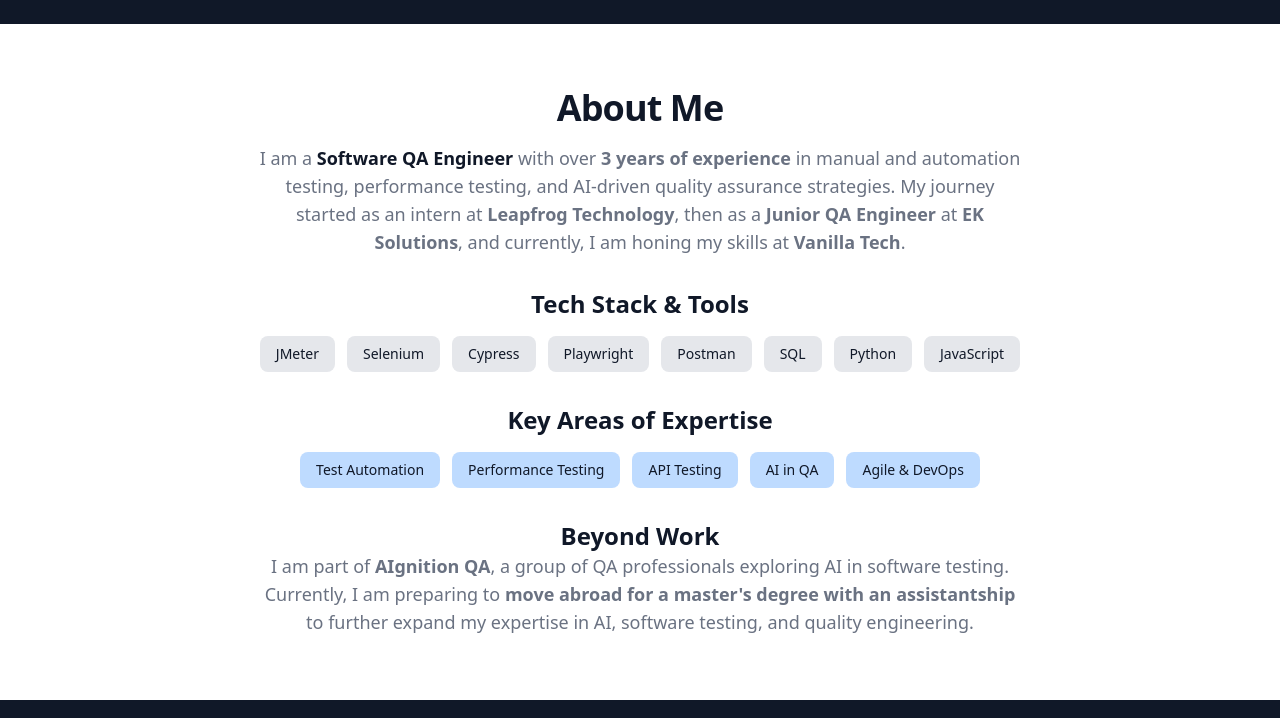
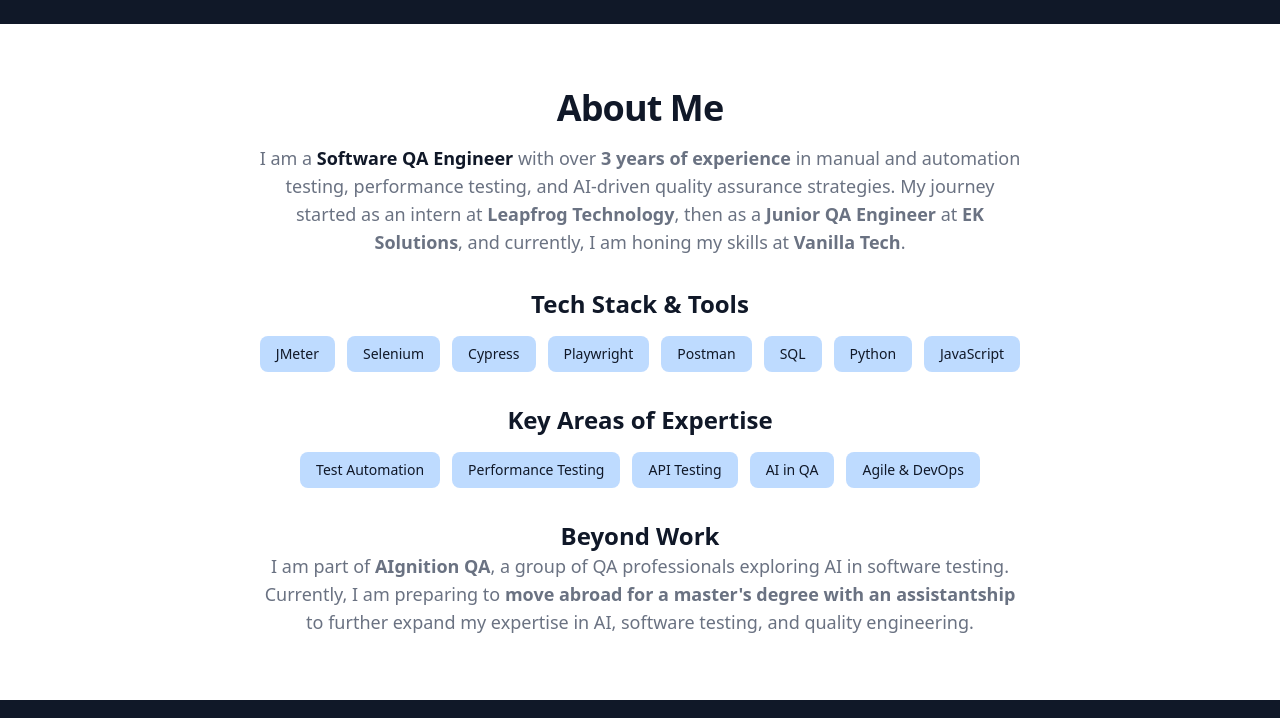
Before and after one commit to bn00b/bn00b.github.io, a plain HTML site: page index.html in a window 1280 px wide. Shown: the part 1007-1725 px from the top of the page. Drawn offline with nearby package versions, Linux system fonts and the light colour scheme.

Commit message:
updated-css

```diff
--- a/index.html
+++ b/index.html
@@ -132,82 +132,69 @@
             <strong>EK Solutions</strong>, and currently, I am honing my skills
             at <strong>Vanilla Tech</strong>.
           </p>
-          <h3 class="mt-8 text-2xl font-semibold text-gray-900 dark:text-white">
+          <h3 class="mt-8 text-2xl font-semibold text-gray-900 dark:text-white text-center">
             Tech Stack & Tools
           </h3>
           <div class="flex flex-wrap justify-center gap-3 mt-4">
-            <span
-              class="px-4 py-2 text-sm font-medium text-gray-900 bg-gray-200 rounded-lg dark:bg-gray-800 dark:text-white transition-transform transform hover:scale-105 hover:opacity-80"
-            >
+            <span class="px-4 py-2 text-sm font-medium text-gray-900 bg-blue-200 rounded-lg dark:bg-blue-800 dark:text-white transition-transform transform hover:scale-105 hover:opacity-80">
               JMeter
             </span>
-            <span
-              class="px-4 py-2 text-sm font-medium text-gray-900 bg-gray-200 rounded-lg dark:bg-gray-800 dark:text-white transition-transform transform hover:scale-105 hover:opacity-80"
-            >
+            <span class="px-4 py-2 text-sm font-medium text-gray-900 bg-blue-200 rounded-lg dark:bg-blue-800 dark:text-white
+              transition-transform transform hover:scale-105 hover:opacity-80">
               Selenium
             </span>
-            <span
-              class="px-4 py-2 text-sm font-medium text-gray-900 bg-gray-200 rounded-lg dark:bg-gray-800 dark:text-white transition-transform transform hover:scale-105 hover:opacity-80"
-            >
+            <span class="px-4 py-2 text-sm font-medium text-gray-900 bg-blue-200 rounded-lg dark:bg-blue-800 dark:text-white
+              transition-transform transform hover:scale-105 hover:opacity-80">
               Cypress
             </span>
-            <span
-              class="px-4 py-2 text-sm font-medium text-gray-900 bg-gray-200 rounded-lg dark:bg-gray-800 dark:text-white transition-transform transform hover:scale-105 hover:opacity-80"
-            >
+            <span class="px-4 py-2 text-sm font-medium text-gray-900 bg-blue-200 rounded-lg dark:bg-blue-800 dark:text-white
+              transition-transform transform hover:scale-105 hover:opacity-80">
               Playwright
             </span>
-            <span
-              class="px-4 py-2 text-sm font-medium text-gray-900 bg-gray-200 rounded-lg dark:bg-gray-800 dark:text-white transition-transform transform hover:scale-105 hover:opacity-80"
-            >
+            <span class="px-4 py-2 text-sm font-medium text-gray-900 bg-blue-200 rounded-lg dark:bg-blue-800 dark:text-white
+              transition-transform transform hover:scale-105 hover:opacity-80">
               Postman
             </span>
-            <span
-              class="px-4 py-2 text-sm font-medium text-gray-900 bg-gray-200 rounded-lg dark:bg-gray-800 dark:text-white transition-transform transform hover:scale-105 hover:opacity-80"
-            >
+            <span class="px-4 py-2 text-sm font-medium text-gray-900 bg-blue-200 rounded-lg dark:bg-blue-800 dark:text-white
+              transition-transform transform hover:scale-105 hover:opacity-80">
               SQL
             </span>
-            <span
-              class="px-4 py-2 text-sm font-medium text-gray-900 bg-gray-200 rounded-lg dark:bg-gray-800 dark:text-white transition-transform transform hover:scale-105 hover:opacity-80"
-            >
+            <span class="px-4 py-2 text-sm font-medium text-gray-900 bg-blue-200 rounded-lg dark:bg-blue-800 dark:text-white
+              transition-transform transform hover:scale-105 hover:opacity-80">
               Python
             </span>
-            <span
-              class="px-4 py-2 text-sm font-medium text-gray-900 bg-gray-200 rounded-lg dark:bg-gray-800 dark:text-white transition-transform transform hover:scale-105 hover:opacity-80"
-            >
+            <span class="px-4 py-2 text-sm font-medium text-gray-900 bg-blue-200 rounded-lg dark:bg-blue-800 dark:text-white
+              transition-transform transform hover:scale-105 hover:opacity-80">
               JavaScript
             </span>
           </div>
 
-          <h3 class="mt-8 text-2xl font-semibold text-gray-900 dark:text-white">
+<h3 class="mt-8 text-2xl font-semibold text-gray-900 dark:text-white text-center">
   Key Areas of Expertise
 </h3>
 <div class="flex flex-wrap justify-center gap-3 mt-4">
-            <span
-              class="px-4 py-2 text-sm font-medium text-gray-900 bg-blue-200 rounded-lg dark:bg-blue-800 dark:text-white transition-transform transform hover:scale-105 hover:opacity-80"
-            >
+  <span class="px-4 py-2 text-sm font-medium text-gray-900 bg-blue-200 rounded-lg dark:bg-blue-800 dark:text-white
+    transition-transform transform hover:scale-105 hover:opacity-80">
     Test Automation
   </span>
-            <span
-              class="px-4 py-2 text-sm font-medium text-gray-900 bg-blue-200 rounded-lg dark:bg-blue-800 dark:text-white transition-transform transform hover:scale-105 hover:opacity-80"
-            >
+  <span class="px-4 py-2 text-sm font-medium text-gray-900 bg-blue-200 rounded-lg dark:bg-blue-800 dark:text-white
+    transition-transform transform hover:scale-105 hover:opacity-80">
     Performance Testing
   </span>
-            <span
-              class="px-4 py-2 text-sm font-medium text-gray-900 bg-blue-200 rounded-lg dark:bg-blue-800 dark:text-white transition-transform transform hover:scale-105 hover:opacity-80"
-            >
+  <span class="px-4 py-2 text-sm font-medium text-gray-900 bg-blue-200 rounded-lg dark:bg-blue-800 dark:text-white
+    transition-transform transform hover:scale-105 hover:opacity-80">
     API Testing
   </span>
-            <span
-              class="px-4 py-2 text-sm font-medium text-gray-900 bg-blue-200 rounded-lg dark:bg-blue-800 dark:text-white transition-transform transform hover:scale-105 hover:opacity-80"
-            >
+  <span class="px-4 py-2 text-sm font-medium text-gray-900 bg-blue-200 rounded-lg dark:bg-blue-800 dark:text-white
+    transition-transform transform hover:scale-105 hover:opacity-80">
     AI in QA
   </span>
-            <span
-              class="px-4 py-2 text-sm font-medium text-gray-900 bg-blue-200 rounded-lg dark:bg-blue-800 dark:text-white transition-transform transform hover:scale-105 hover:opacity-80"
-            >
+  <span class="px-4 py-2 text-sm font-medium text-gray-900 bg-blue-200 rounded-lg dark:bg-blue-800 dark:text-white
+    transition-transform transform hover:scale-105 hover:opacity-80">
     Agile & DevOps
   </span>
 </div>
+
 
           <h3 class="mt-8 text-2xl font-semibold text-gray-900 dark:text-white">
             Beyond Work
```
Lines whose indentation alone changed are shown as unchanged.
